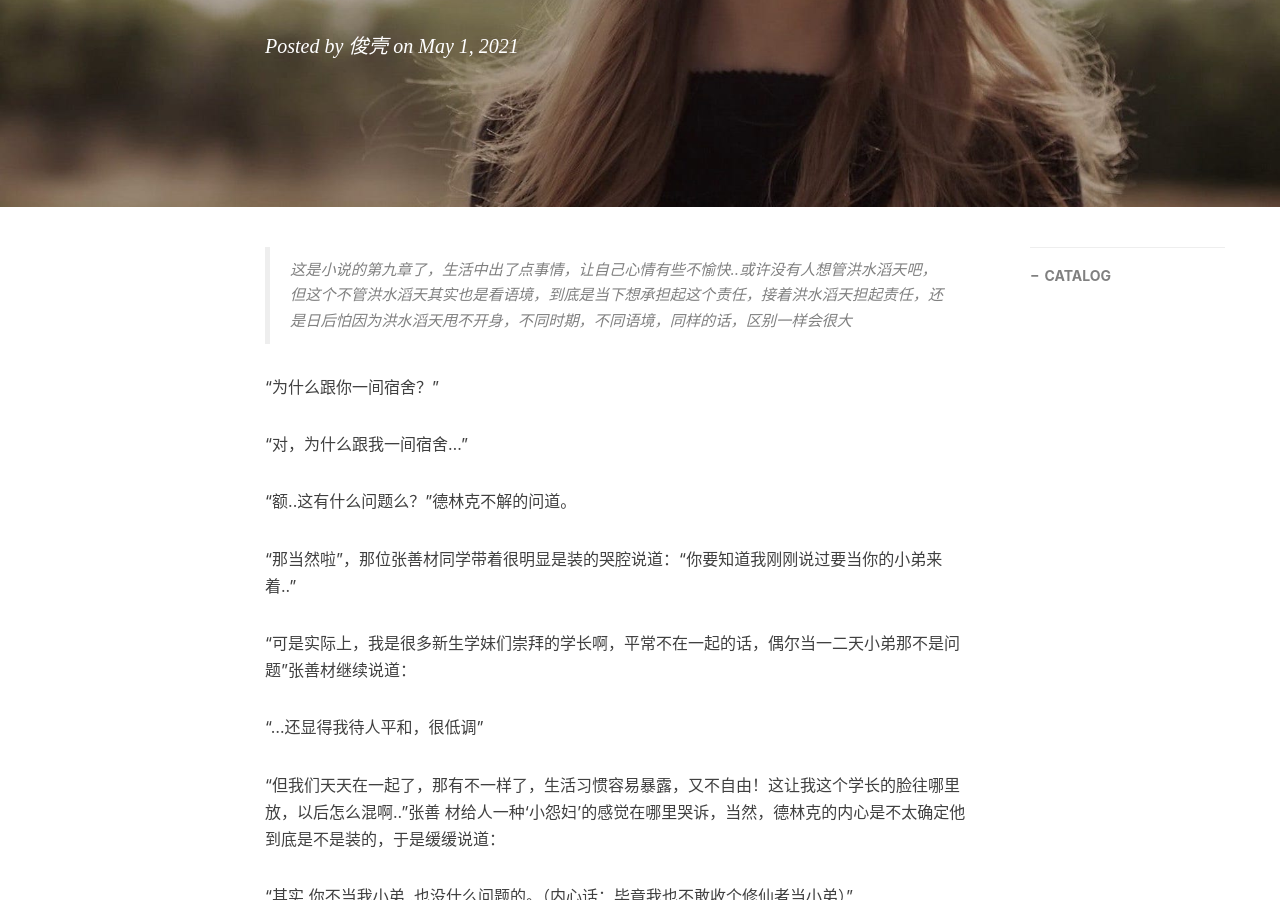
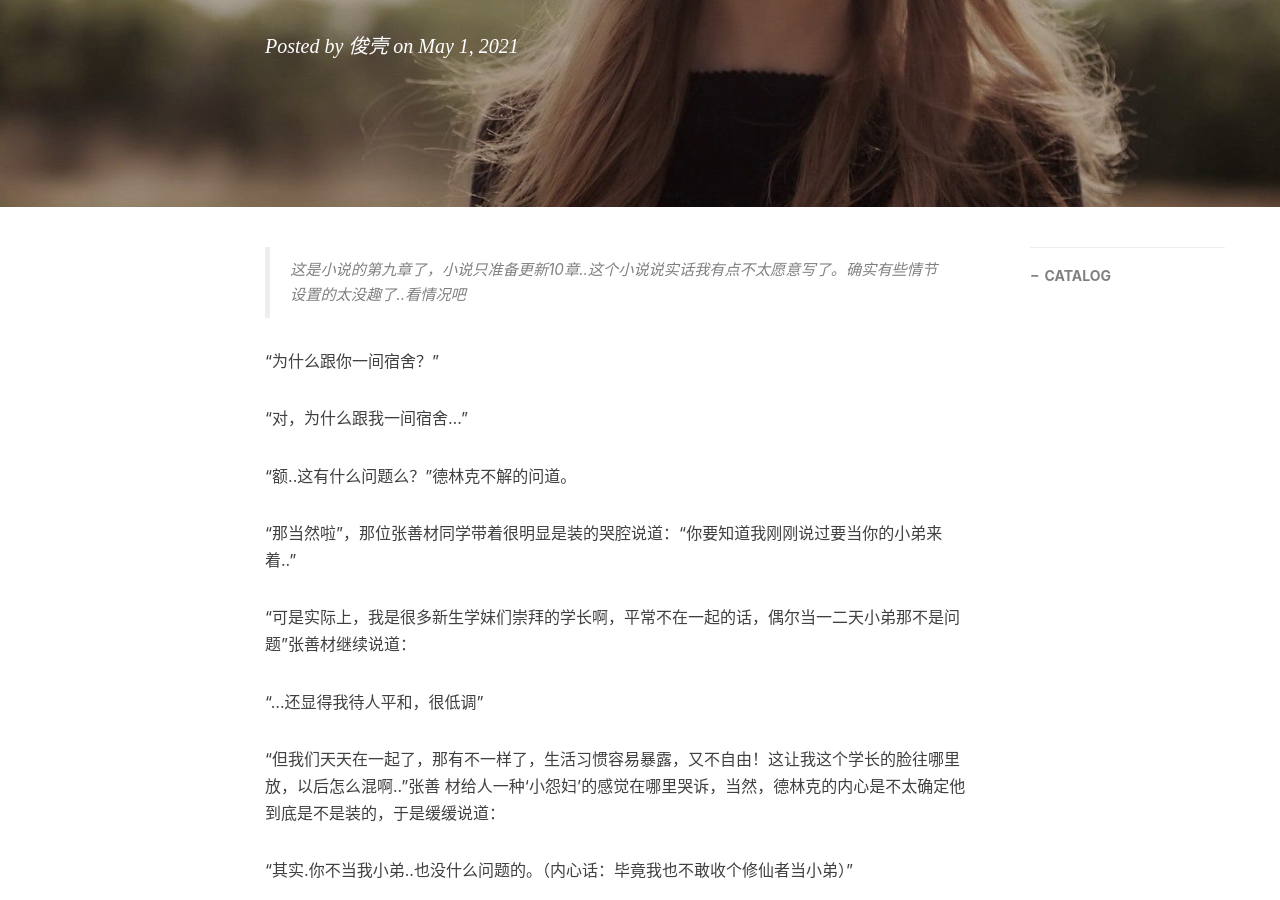
Before and after one commit to Drinkwang/jekyll2, a Jekyll site: the page built from _posts/2021-05-01-FakeGodOverseers-9.md, in a window 1280 px wide and 900 px high, scrolled down 316 px. Built offline with Jekyll 4.4.1, drawn with Linux system fonts in a browser that asks for light colours; nearby versions of some CDN libraries; comment, search, counter and statistics services are not loaded.

Commit message:
fakegod1 repair3

```diff
--- a/_posts/2021-05-01-FakeGodOverseers-9.md
+++ b/_posts/2021-05-01-FakeGodOverseers-9.md
@@ -13,7 +13,7 @@ tags:
 
 
 
-> 这是小说的第九章了，生活中出了点事情，让自己心情有些不愉快..或许没有人想管洪水滔天吧，但这个不管洪水滔天其实也是看语境，到底是当下想承担起这个责任，接着洪水滔天担起责任，还是日后怕因为洪水滔天甩不开身，不同时期，不同语境，同样的话，区别一样会很大
+> 这是小说的第九章了，小说只准备更新10章..这个小说说实话我有点不太愿意写了。确实有些情节设置的太没趣了..看情况吧
 
 “为什么跟你一间宿舍？”
 
```
